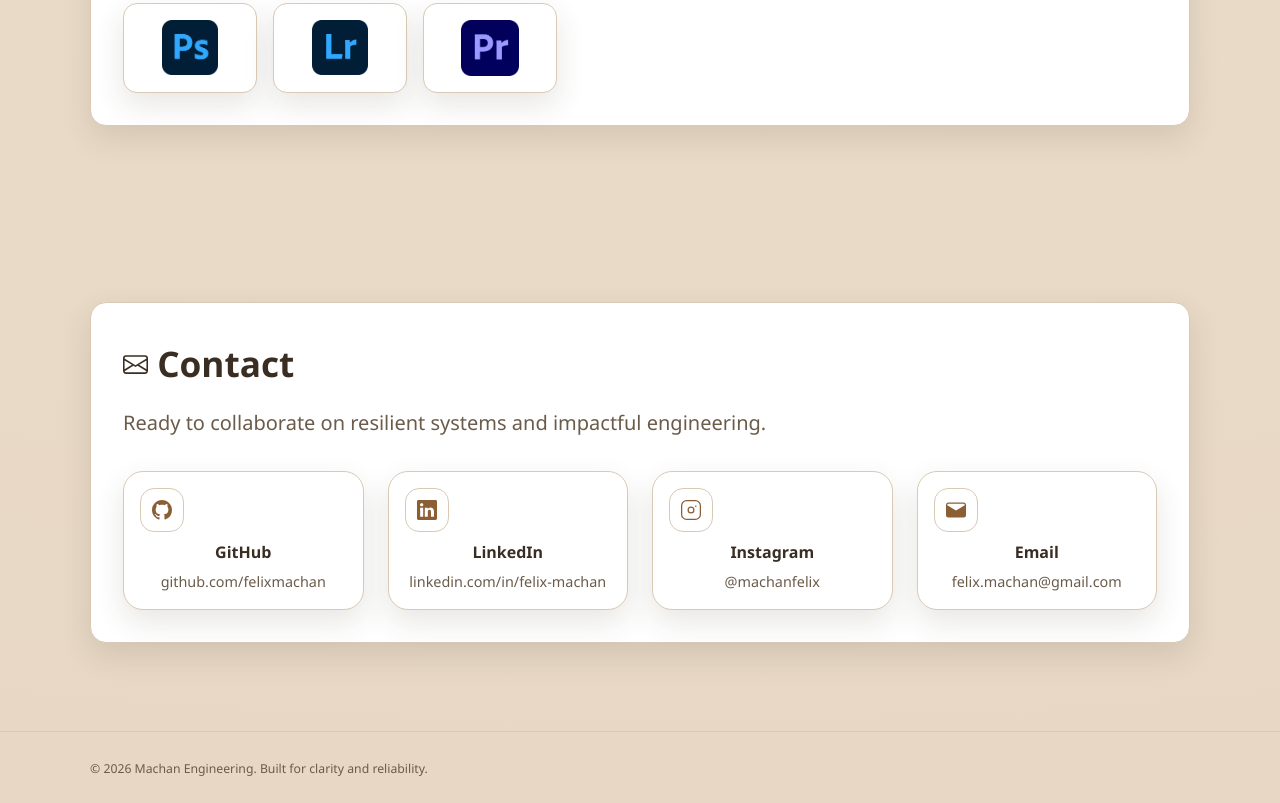
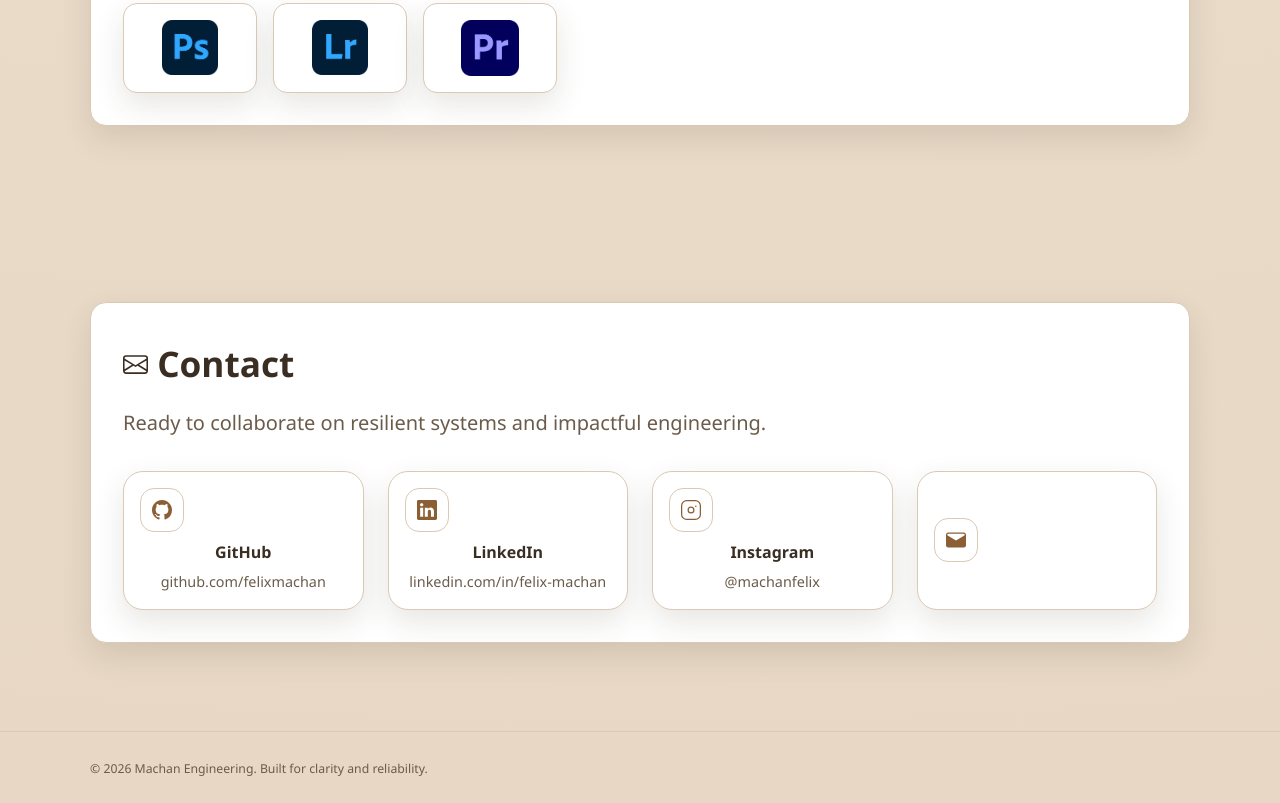
Before and after one commit to felixmachan/machan-portfolio, a plain HTML site: page index.html in a window 1280 px wide. Shown: the part 5928-6731 px from the top of the page. Drawn offline with Linux system fonts and the light colour scheme.

Commit message:
hide email

```diff
--- a/index.html
+++ b/index.html
@@ -532,10 +532,10 @@
               <path d="M15 11.105l-4.708-2.897L8 9.583l-2.292-1.375L1 11.105V12a1 1 0 0 0 1 1h12a1 1 0 0 0 1-1z"/>
             </svg>
           </span>
-          <div class="contact-card-body">
+          <!--<div class="contact-card-body">
             <span class="contact-title">Email</span>
             <span class="contact-handle">felix.machan@gmail.com</span>
-          </div>
+          </div>-->
         </a>
       </div>
     </div>
```
